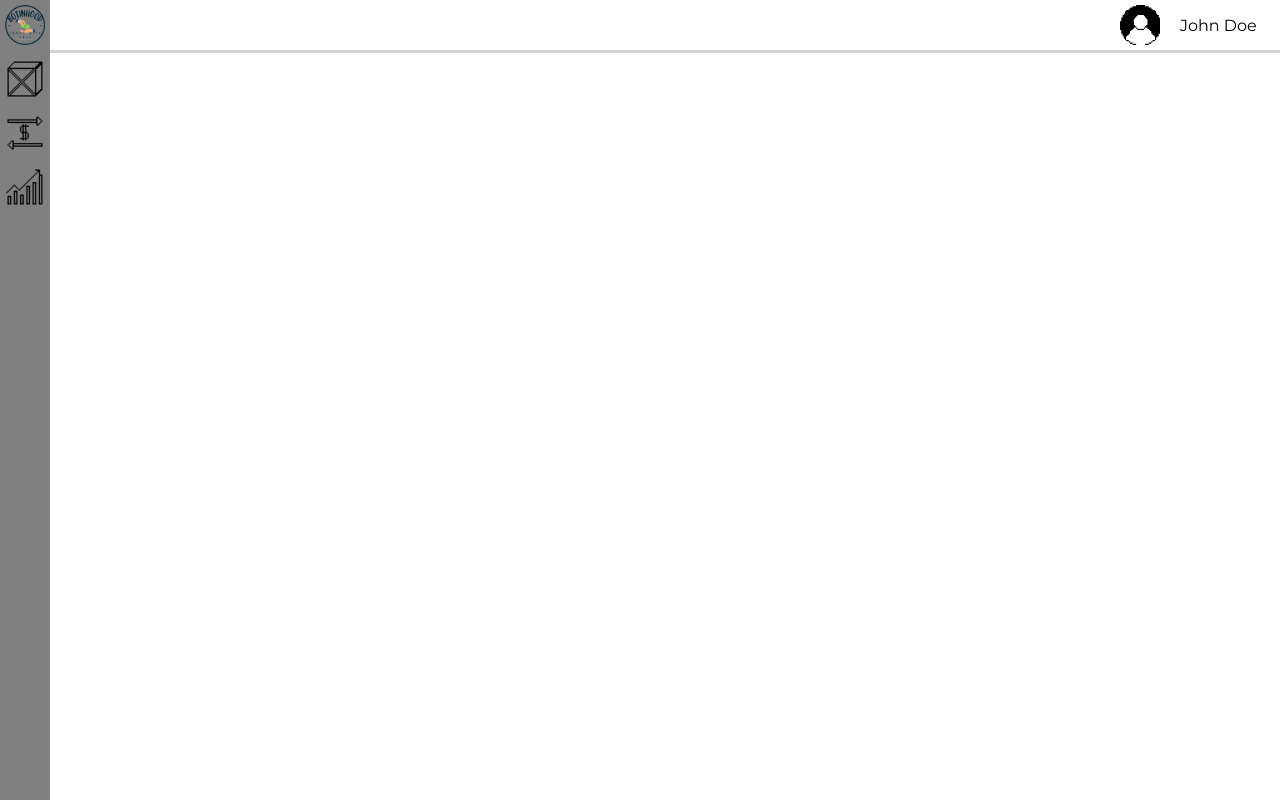
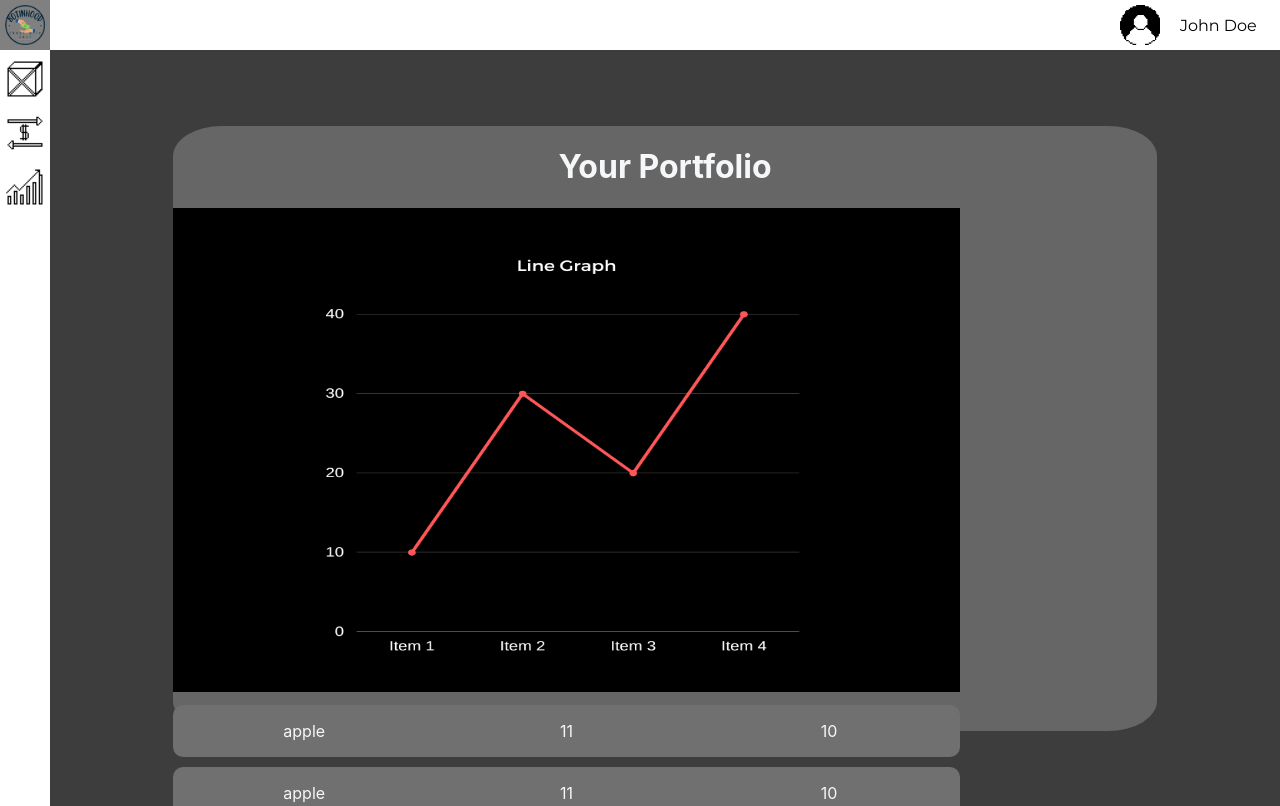
Before and after one commit to Botinhood/Botinhood-Web, a React (Create React App) app in the folder botinhood/: page /assets in a window 1280 px wide. Built offline with nearby package versions, Linux system fonts and the light colour scheme.

Commit message:
Added assets page

```diff
--- /dev/null
+++ b/botinhood/src/components/StockRow.js
@@ -0,0 +1,16 @@
+import React from 'react'
+import '../styles/Assets.css'
+
+
+function StockRow (props){
+    return(
+        <div id='stock-container'>
+            <p class='stock-text'>{props.content.name}</p>
+            <p class='stock-text'>{props.content.qauntity}</p>
+            <p class='stock-text'>{props.content.bought}</p>
+        </div>
+    )
+}
+
+
+export default StockRow
--- a/botinhood/src/pages/Assets.js
+++ b/botinhood/src/pages/Assets.js
@@ -1,8 +1,41 @@
-import React from 'react';
+import React, {useState} from 'react';
+import '../styles/Assets.css';
+import graph from '../assets/temp-graph.png'
+
+import StockRow from '../components/StockRow';
+
+
+const tempStockData = [
+    {id:1, name: 'apple', bought: '10', qauntity: 11},
+    {id:1, name: 'apple', bought: '10', qauntity: 11},
+    {id:1, name: 'apple', bought: '10', qauntity: 11},
+    {id:1, name: 'apple', bought: '10', qauntity: 11},
+    {id:1, name: 'apple', bought: '10', qauntity: 11},
+    {id:1, name: 'apple', bought: '10', qauntity: 11},
+]
 
 function Assets(){
+    const [myStocks, setMyStocks] = useState(tempStockData)
+
     return (
-        <div></div>
+        <div id='main_container'>
+
+            <div id='portfolio_container'>
+
+                <h1 class='center'>Your Portfolio</h1>
+
+                <img id='graph' src={graph} alt="graph" />
+
+                {myStocks.map((post) =>
+                    <StockRow content={post}/>
+                )}
+                <div>
+
+                </div>
+
+            </div>
+
+        </div>
     );
 }
 
--- /dev/null
+++ b/botinhood/src/styles/Assets.css
@@ -0,0 +1,51 @@
+#main_container{
+    grid-column: 2;
+    background-color: #3d3d3d;
+    display: flex;
+    justify-content: center;
+    align-items: center;
+    overflow: scroll;
+    height: 102%;
+}
+
+#portfolio_container{
+    background-color: #666666;
+    height: 80%;
+    width: 80%;
+    border-radius: 5%;
+    /* display: flex; */
+    justify-content: center;
+    vertical-align: middle;
+}
+#graph{
+
+    width: 80%;
+    height: 80%;
+    text-align: center;
+}
+.center{
+    color: #F6F7F8;
+    text-align: center;
+
+}
+
+.content-footer{
+    margin-top: 10vh;
+    margin-left:33vw;
+    width: 30vw;
+    display: flex;
+    flex-direction: column;
+}
+
+#stock-container{
+    margin-top: 1%;
+    width: 80%;
+    border-radius: 10px;
+    display: grid;
+    grid-template-columns: 1fr 1fr 1fr;
+    background-color: #707070;
+}
+.stock-text{
+    color: #F6F7F8;
+    text-align: center;
+}
--- a/botinhood/src/styles/Sidebar.css
+++ b/botinhood/src/styles/Sidebar.css
@@ -1,5 +1,5 @@
 #sidebar{
-    height: 100vh;
+    height: 100%;
     width: 50px;
     background-color: gray;
 }
```
Also changed, not shown: botinhood/src/assets/temp-graph.png (added).
